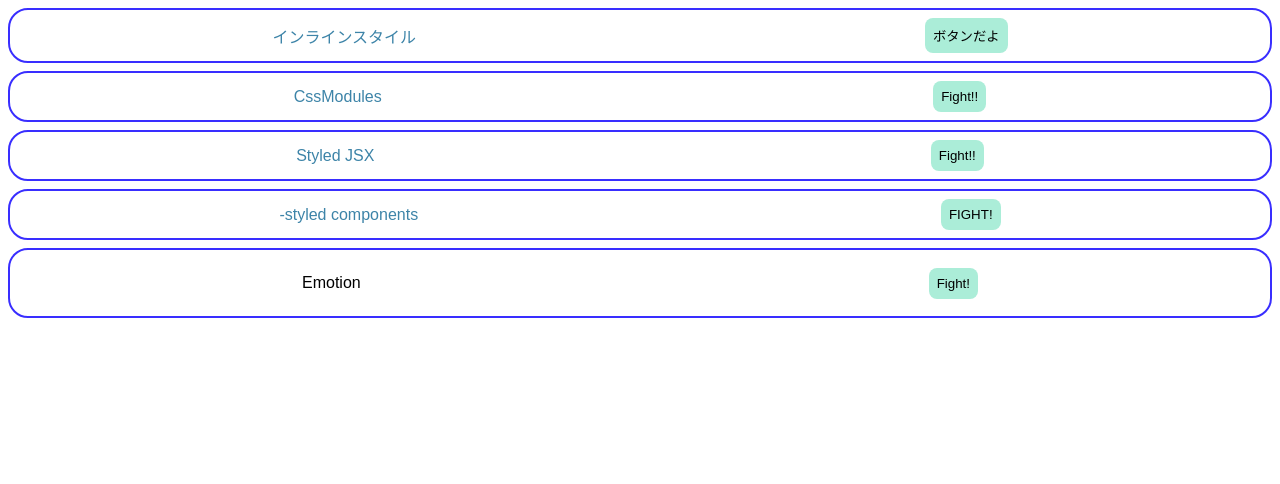
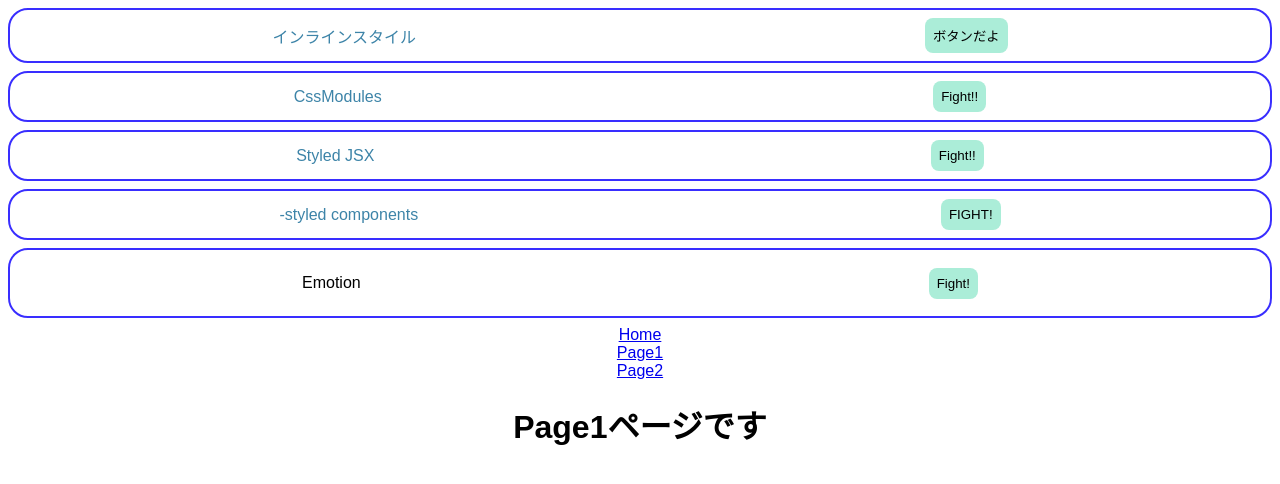
Before and after one commit to yasu2122yasu/react-udemy-2, a React (Create React App) app: page /page1 in a window 1280 px wide. Shown: the top 484 px of the page. Built offline with nearby package versions, Linux system fonts and the light colour scheme.

Commit message:
make pull requeset

```diff
--- a/package.json
+++ b/package.json
@@ -8,9 +8,13 @@
     "@testing-library/jest-dom": "^5.14.1",
     "@testing-library/react": "^13.0.0",
     "@testing-library/user-event": "^13.2.1",
+    "localforage": "^1.10.0",
+    "match-sorter": "^6.3.1",
     "react": "^18.2.0",
     "react-dom": "^18.2.0",
+    "react-router-dom": "^6.20.1",
     "react-scripts": "5.0.1",
+    "sort-by": "^1.2.0",
     "styled-components": "^6.1.1",
     "styled-jsx": "^5.1.2",
     "web-vitals": "^2.1.0"
--- a/src/App.jsx
+++ b/src/App.jsx
@@ -1,18 +1,37 @@
+import { BrowserRouter, Link, Route, Routes } from 'react-router-dom';
+
 import { InlineStyle } from './components/inlineStyle';
 import { CssModules } from './components/CssModules';
 import './styles.css';
 import { StyledJsx } from './components/StyledJsx';
 import { StyledComponents } from './components/StyledComponents';
 import { Emotion } from './components/Emotion';
+import { Home } from './Home';
+import { Page1 } from './Page1';
+import { Page2 } from './Page2';
 
 export default function App() {
   return (
+    <BrowserRouter>
       <div className="App">
         <InlineStyle />
         <CssModules />
         <StyledJsx />
         <StyledComponents />
         <Emotion />
+        <Link to="/">Home</Link>
+        <br />
+        <Link to="/page1">Page1</Link>
+        <br />
+        <Link to="/page2">Page2</Link>
+        <br />
+
+        <Routes>
+          <Route exact path="/" element={<Home />} />
+          <Route path="/page1" element={<Page1 />} />
+          <Route path="/page2" element={<Page2 />} />
+        </Routes>
       </div>
+    </BrowserRouter>
   );
 }
--- /dev/null
+++ b/src/Home.jsx
@@ -0,0 +1,7 @@
+export const Home = () => {
+  return (
+    <div>
+      <h1>Homeページです</h1>
+    </div>
+  );
+};
--- /dev/null
+++ b/src/Page1.jsx
@@ -0,0 +1,7 @@
+export const Page1 = () => {
+  return (
+    <div>
+      <h1>Page1ページです</h1>
+    </div>
+  );
+};
--- /dev/null
+++ b/src/Page2.jsx
@@ -0,0 +1,7 @@
+export const Page2 = () => {
+  return (
+    <div>
+      <h1>Page2ページです</h1>
+    </div>
+  );
+};
```
Also changed, not shown: src/Page1DetailB.jsx (added, +12 -0 lines), src/Page1DetailA.jsx (added), 2 other files (tests, documents, lock files or other folders). Lines whose indentation alone changed are shown as unchanged.
